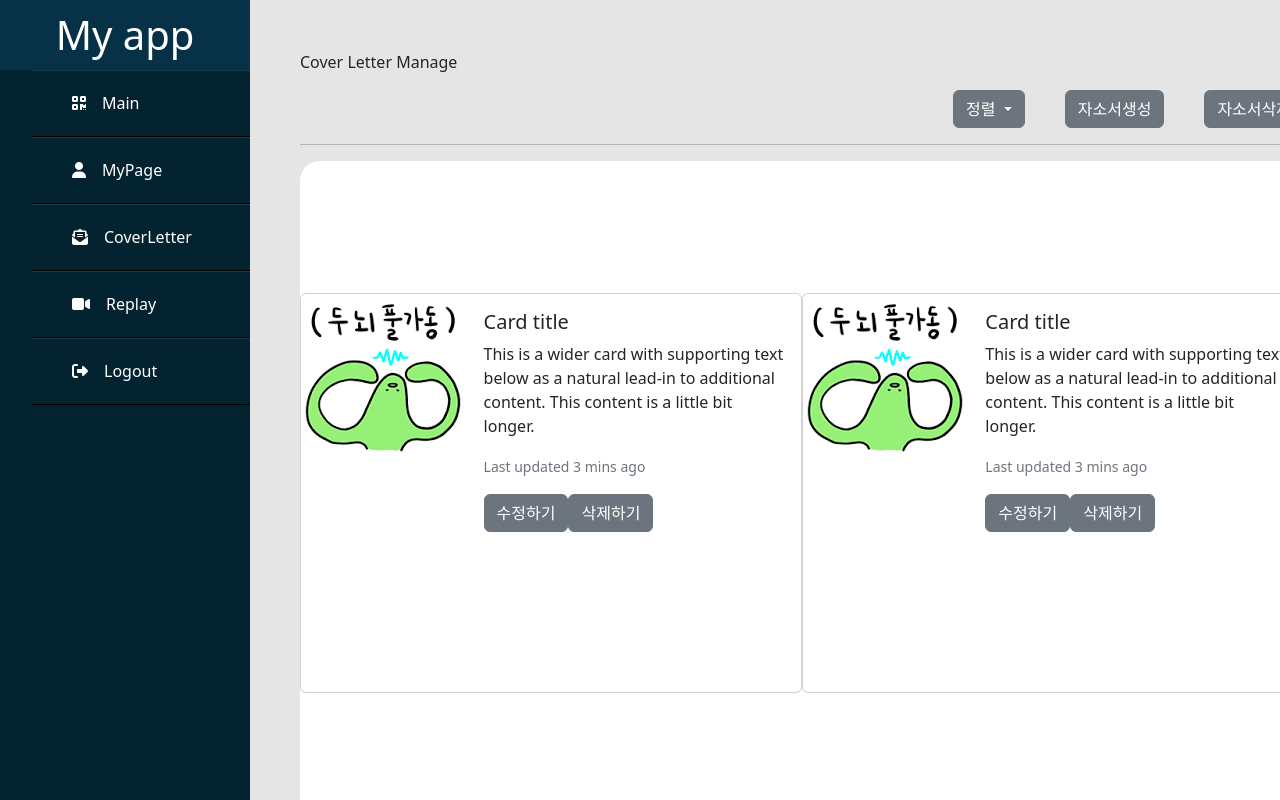
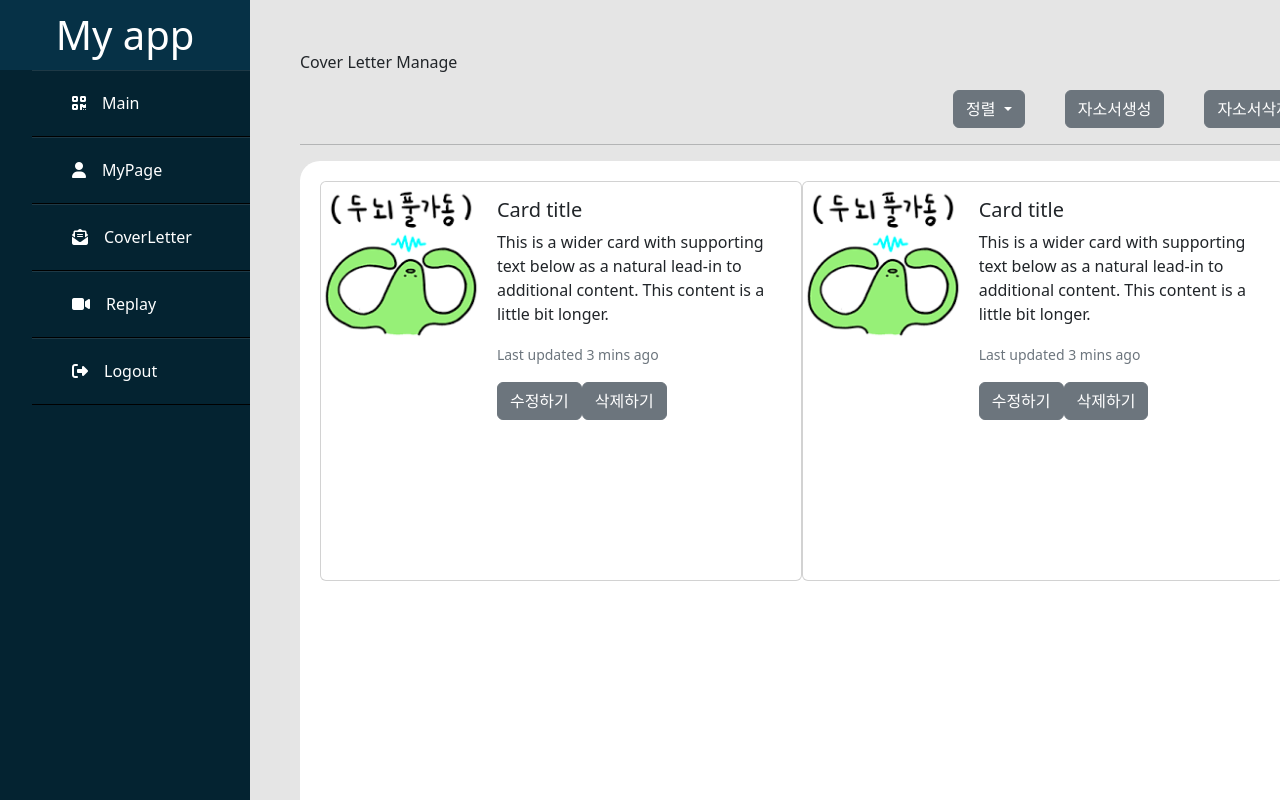
Before and after one commit to GaSuWang/Viewdle, a Vue app in the folder FE/: page /cl in a window 1280 px wide. Built offline with nearby package versions, Linux system fonts and the light colour scheme.

Commit message:
chore: 각페이지 body수정

```diff
--- a/FE/src/views/Lobby/CLManageView.vue
+++ b/FE/src/views/Lobby/CLManageView.vue
@@ -182,7 +182,8 @@ export default {
   background: white;
   border-radius: 20px;
   display: flex;
-  justify-content: center;
-  align-items: center;
+  justify-content: space-around;
+  align-items: space-around;
+  padding: 20px;
 }
 </style>
--- a/FE/src/views/Lobby/MainView.vue
+++ b/FE/src/views/Lobby/MainView.vue
@@ -108,8 +108,9 @@ export default {
   background: white;
   border-radius: 20px;
   display: flex;
-  justify-content: center;
-  align-items: center;
+  justify-content: space-around;
+  align-items: space-around;
+  padding: 20px;
 }
 
 </style>
--- a/FE/src/views/Lobby/MyView.vue
+++ b/FE/src/views/Lobby/MyView.vue
@@ -205,8 +205,6 @@ export default {
   height: 85%;
   background: white;
   border-radius: 20px;
-  display: flex;
-  justify-content: center;
-  align-items: center;
+  padding: 20px;
 }
 </style>
--- a/FE/src/views/Lobby/ReplayView.vue
+++ b/FE/src/views/Lobby/ReplayView.vue
@@ -63,7 +63,8 @@ export default {
   background: white;
   border-radius: 20px;
   display: flex;
-  justify-content: center;
-  align-items: center;
+  justify-content: space-around;
+  align-items: space-around;
+  padding: 20px;
 }
 </style>
```
